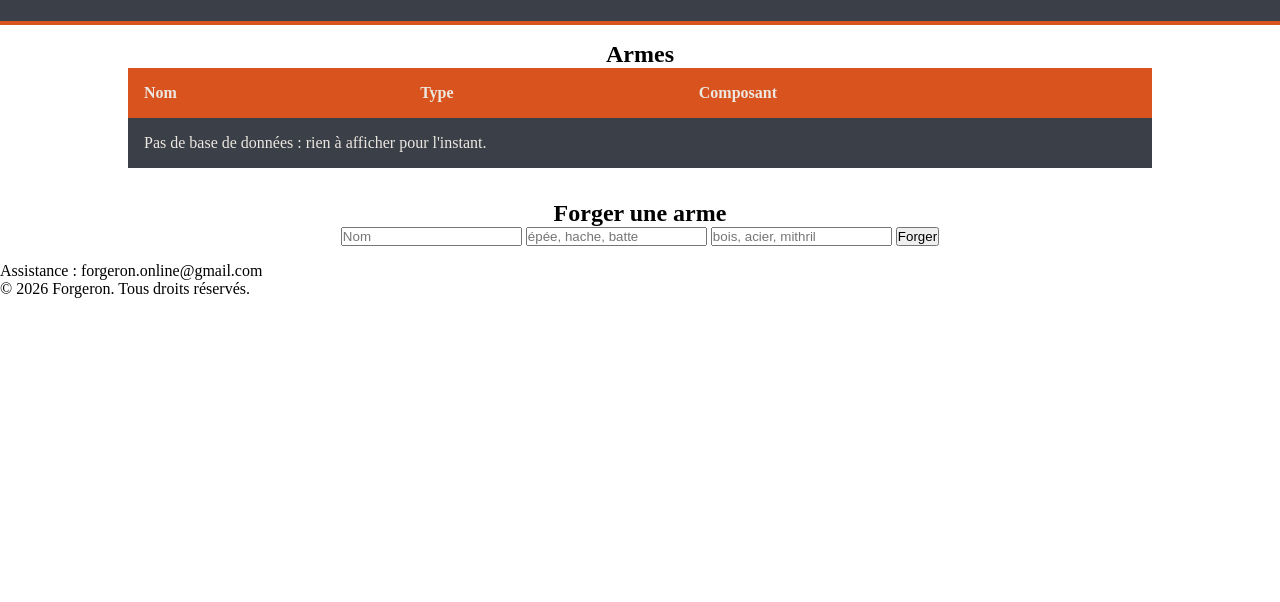
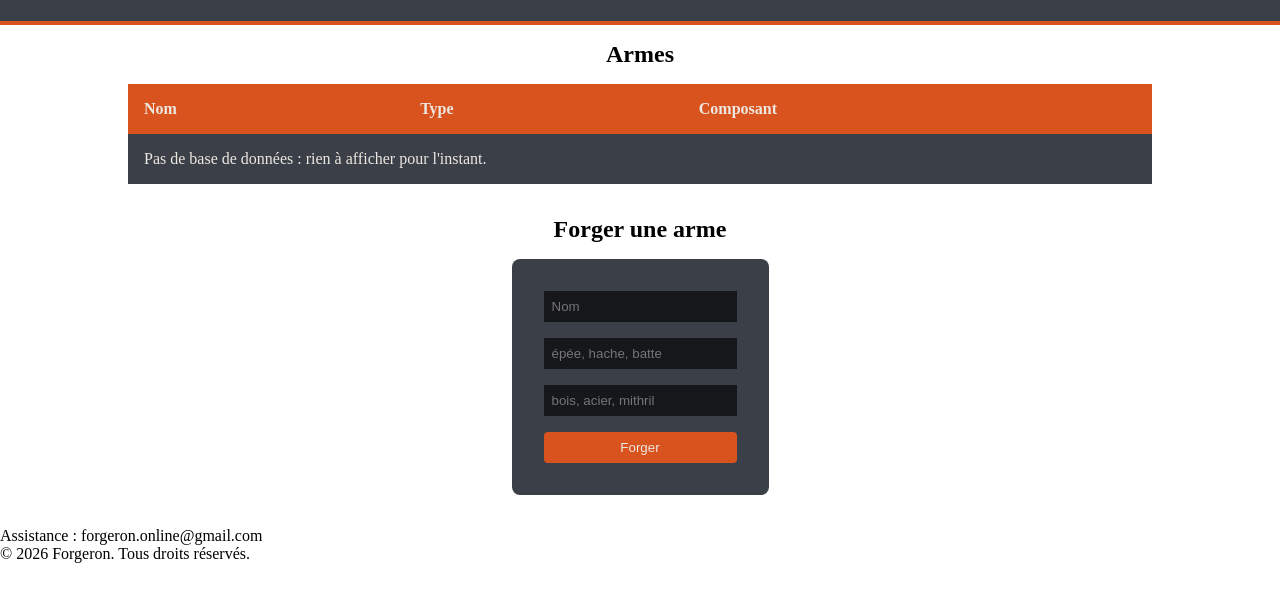
Before and after one commit to Lohos06/Docker, a website: page app/public/index.html in a window 1280 px wide. Shown: the part 64-666 px from the top of the page. Drawn offline with Linux system fonts and the light colour scheme; no server answers.

Commit message:
style du form

```diff
--- a/app/public/index.html
+++ b/app/public/index.html
@@ -45,7 +45,7 @@
         <input name="nom" type="text" placeholder="Nom" required>
         <input name="type" type="text" placeholder="épée, hache, batte" required>
         <input name="composant" type="text" placeholder="bois, acier, mithril" required>
-        <button type="submit">Forger</button>
+        <button type="submit" id="submit">Forger</button>
       </form>
       <p id="message"></p>
     </section>
--- a/app/public/style/form.css
+++ b/app/public/style/form.css
@@ -0,0 +1,34 @@
+form {
+    display: flex;
+    flex-direction: column;
+    gap: 1rem;
+    background-color: var(--secondary-color);
+    color: var(--bg-light);
+    padding: 2rem;
+    border-radius: 0.5rem;
+}
+
+input {
+    background-color: var(--bg-dark);
+    color: var(--bg-light);
+    border: none;
+    padding: 0.5rem;
+}
+
+input:focus {
+    background-color: var(--primary-color);
+}
+
+#submit {
+    background-color: var(--primary-color);
+    color: var(--bg-light);
+    border: none;
+    border-radius: 0.25rem;
+    padding: 0.5rem 1rem;
+    cursor: pointer;
+}
+
+#submit:hover {
+    background-color: var(--accent-color);
+    color: var(--bg-dark);
+}
--- a/app/public/style/table.css
+++ b/app/public/style/table.css
@@ -4,6 +4,7 @@ section {
     align-items: center;
     flex-direction: column;
     padding: 1rem 0 1rem 0;
+    gap: 1rem;
 }
 
 table {
```
